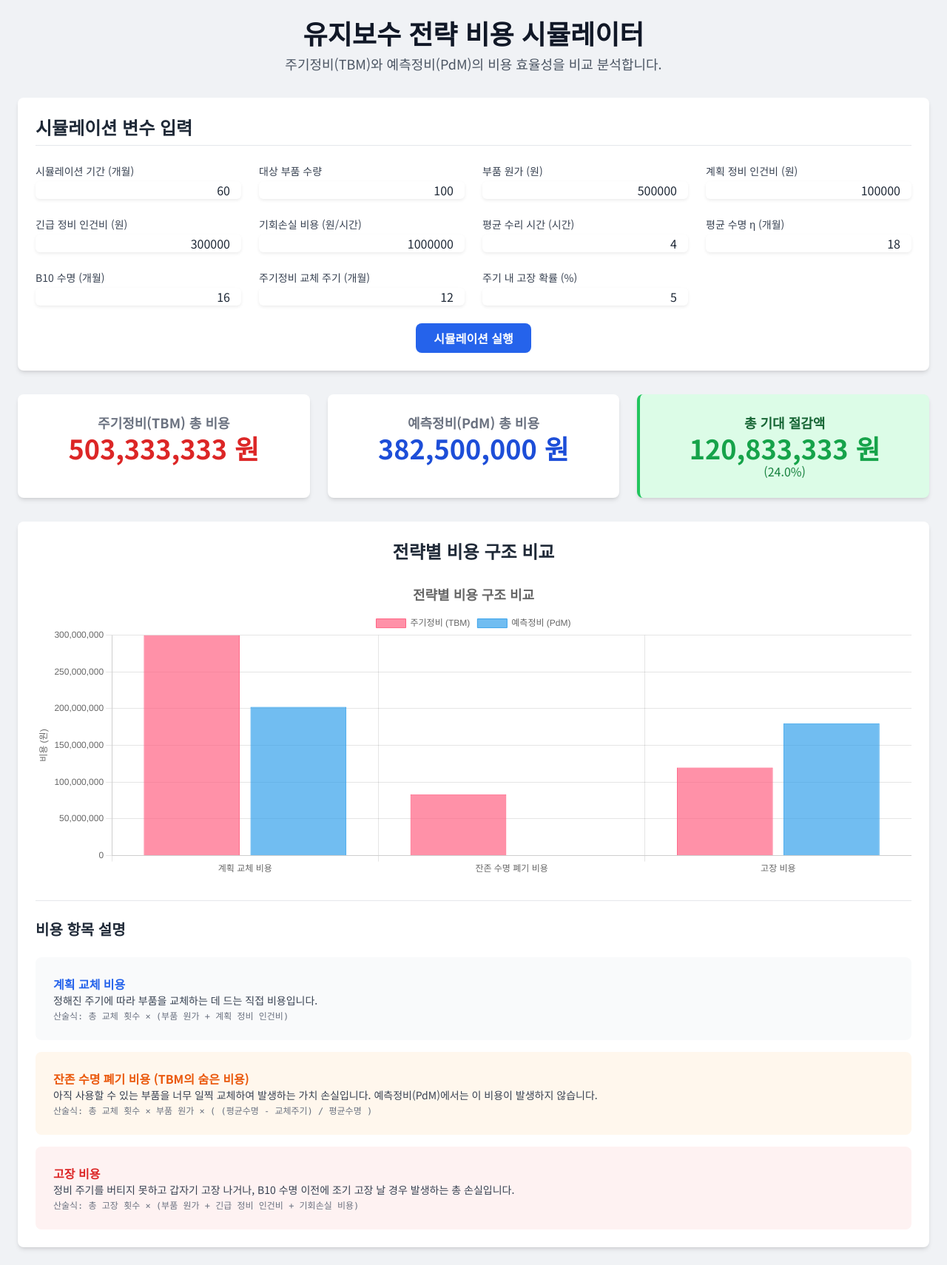
After one commit to khselect/Web, a Flask app: page /simulator in a window 1280 px wide. The commit adds this page. Shown: the whole page at 74% size. Run offline with Flask 3, Linux system fonts and the light colour scheme; some libraries are stand-ins or nearby versions.

Commit message:
유지보수 전략 비용 시뮬레이터 기능 추가

```diff
--- a/app.py
+++ b/app.py
@@ -1,5 +1,6 @@
 import os
 import random
+import math
 from collections import Counter
 from datetime import datetime, date, timedelta
 
@@ -382,6 +383,87 @@ def priority_maintenance():
         print(f"Error in /api/priority_maintenance: {e}")
         return jsonify({'error': str(e)}), 500
 
+# --- 시뮬레이터 페이지 라우트 ---
+@app.route('/simulator')
+def simulator_page():
+    """유지보수 전략 비용 시뮬레이터 페이지를 렌더링합니다."""
+    # base.html을 상속받으므로, base.html에 필요한 변수가 있다면 전달해야 합니다.
+    # 예를 들어, 모든 부품 목록이 필요하다면 여기서 조회해서 전달할 수 있습니다.
+    return render_template('simulator.html')
+
+# --- 시뮬레이션 API 라우트 ---
+@app.route('/api/simulate', methods=['POST'])
+def run_simulation():
+    """
+    입력값을 받아 TBM과 PdM 시나리오를 시뮬레이션하고 결과를 JSON으로 반환합니다.
+    이 함수는 maintenance_simulator 프로젝트의 로직과 동일합니다.
+    """
+    params = request.get_json()
+
+    # --- 입력 변수 (입력값 또는 기본값) ---
+    simulation_period = params.get('simulation_period', 60)
+    num_components = params.get('num_components', 100)
+    c_part = params.get('c_part', 500000)
+    c_planned_labor = params.get('c_planned_labor', 100000)
+    c_unplanned_labor = params.get('c_unplanned_labor', 300000)
+    c_downtime = params.get('c_downtime', 1000000)
+    mttr = params.get('mttr', 4)
+    eta = params.get('eta', 18)
+    b10_life = params.get('b10_life', 16)
+    tbm_interval = params.get('tbm_interval', 12)
+    tbm_failure_prob = params.get('tbm_failure_prob', 0.05)
+
+    # --- 공통 계산: 고장 1회당 총 손실 비용 ---
+    cost_per_failure = c_part + c_unplanned_labor + (c_downtime * mttr)
+
+    # --- 시나리오 A: 주기정비 (TBM) 비용 계산 ---
+    tbm_results = {}
+    if tbm_interval > 0:
+        # 총 교체 횟수
+        replacements_per_comp = math.floor(simulation_period / tbm_interval)
+        total_replacements = replacements_per_comp * num_components
+
+        # 계획 교체 비용
+        tbm_results['planned_cost'] = total_replacements * (c_part + c_planned_labor)
+
+        # 잔존 수명 폐기 비용
+        wasted_life = eta - tbm_interval
+        tbm_results['wasted_life_cost'] = (total_replacements * c_part * (wasted_life / eta)) if wasted_life > 0 and eta > 0 else 0
+
+        # 주기 내 고장 비용
+        num_failures = total_replacements * tbm_failure_prob
+        tbm_results['failure_cost'] = num_failures * cost_per_failure
+
+        # TBM 총 비용
+        tbm_results['total_cost'] = tbm_results['planned_cost'] + tbm_results['wasted_life_cost'] + tbm_results['failure_cost']
+        tbm_results['total_replacements'] = total_replacements
+    else:
+        tbm_results = {'total_cost': 0, 'planned_cost': 0, 'wasted_life_cost': 0, 'failure_cost': 0, 'total_replacements': 0}
+
+    # --- 시나리오 B: 예측정비 (PdM) 비용 계산 ---
+    pdm_results = {}
+    if b10_life > 0:
+        # 총 교체 횟수 (B10 주기에 따름)
+        replacements_per_comp = simulation_period / b10_life
+        total_replacements = replacements_per_comp * num_components
+
+        # 계획 교체 비용 (90%는 계획대로 교체)
+        pdm_results['planned_cost'] = (total_replacements * 0.9) * (c_part + c_planned_labor)
+
+        # 조기 고장 비용 (10%는 B10 이전에 고장)
+        pdm_results['failure_cost'] = (total_replacements * 0.1) * cost_per_failure
+
+        # PdM에서는 잔존 수명 폐기 비용이 발생하지 않음
+        pdm_results['wasted_life_cost'] = 0
+
+        # PdM 총 비용
+        pdm_results['total_cost'] = pdm_results['planned_cost'] + pdm_results['failure_cost']
+        pdm_results['total_replacements'] = total_replacements
+    else:
+        pdm_results = {'total_cost': 0, 'planned_cost': 0, 'wasted_life_cost': 0, 'failure_cost': 0, 'total_replacements': 0}
+
+    return jsonify({'tbm': tbm_results, 'pdm': pdm_results})
+
 # --- 가상 데이터 생성을 위한 헬퍼 함수 ---
 def _generate_fake_data(num_records=150):
     """실제 가상 데이터를 생성하는 내부 함수"""
--- a/templates/index.html
+++ b/templates/index.html
@@ -106,6 +106,7 @@
                  <a href="/analysis-view" class="btn btn-success">수명 분석 보기</a>
                  <a href="/cost-analysis" class="btn btn-info">비용 분석 보기</a>
                  <a href="/dashboard" class="btn btn-secondary">종합 대시보드 보기</a>
+                 <a href="/simulator" class="btn btn-success">비용 시뮬레이터 실행</a>
             </div>
         </div>
 
--- /dev/null
+++ b/templates/simulator.html
@@ -0,0 +1,320 @@
+<!DOCTYPE html>
+<html lang="ko">
+<head>
+    <meta charset="UTF-8">
+    <meta name="viewport" content="width=device-width, initial-scale=1.0">
+    <title>유지보수 전략 비용 시뮬레이터</title>
+    <script src="https://cdn.tailwindcss.com"></script>
+    <script src="https://cdn.jsdelivr.net/npm/chart.js"></script>
+    <link href="https://cdn.jsdelivr.net/npm/bootstrap@5.3.3/dist/css/bootstrap.min.css" rel="stylesheet">
+    <link href="https://fonts.googleapis.com/css2?family=Noto+Sans+KR:wght@400;700&display=swap" rel="stylesheet">
+    <style>
+        body { font-family: 'Noto Sans KR', sans-serif; background-color: #f0f2f5; }
+        .kpi-value { font-weight: 700; color: #1d4ed8; }
+        .savings-value { font-weight: 700; color: #16a34a; }
+        .cost-value { font-weight: 700; color: #dc2626; }
+        input[type=number] { text-align: right; }
+        .modal-body .calc-step { border-left: 3px solid #e5e7eb; padding-left: 1rem; margin-bottom: 1rem; }
+        .modal-body .calc-result { font-weight: 700; color: #1d4ed8; }
+    </style>
+</head>
+<body class="text-gray-800">
+
+    <div class="container mx-auto p-4 md:p-8 max-w-7xl">
+        <header class="text-center mb-8">
+            <h1 class="text-4xl font-bold text-gray-900">유지보수 전략 비용 시뮬레이터</h1>
+            <p class="text-lg text-gray-600 mt-2">주기정비(TBM)와 예측정비(PdM)의 비용 효율성을 비교 분석합니다.</p>
+        </header>
+
+        <!-- 입력 섹션 -->
+        <section id="inputs" class="bg-white p-6 rounded-lg shadow-md mb-8">
+            <h2 class="text-2xl font-bold border-b pb-2 mb-4">시뮬레이션 변수 입력</h2>
+            <div class="grid grid-cols-1 md:grid-cols-2 lg:grid-cols-4 gap-6">
+                <!-- 20% 절감을 위한 기본값으로 설정 -->
+                <div>
+                    <label for="simulation_period" class="block text-sm font-medium text-gray-700">시뮬레이션 기간 (개월)</label>
+                    <input type="number" id="simulation_period" value="60" class="mt-1 block w-full rounded-md border-gray-300 shadow-sm">
+                </div>
+                <div>
+                    <label for="num_components" class="block text-sm font-medium text-gray-700">대상 부품 수량</label>
+                    <input type="number" id="num_components" value="100" class="mt-1 block w-full rounded-md border-gray-300 shadow-sm">
+                </div>
+                <div>
+                    <label for="c_part" class="block text-sm font-medium text-gray-700">부품 원가 (원)</label>
+                    <input type="number" id="c_part" value="500000" step="10000" class="mt-1 block w-full rounded-md border-gray-300 shadow-sm">
+                </div>
+                <div>
+                    <label for="c_planned_labor" class="block text-sm font-medium text-gray-700">계획 정비 인건비 (원)</label>
+                    <input type="number" id="c_planned_labor" value="100000" step="10000" class="mt-1 block w-full rounded-md border-gray-300 shadow-sm">
+                </div>
+                <div>
+                    <label for="c_unplanned_labor" class="block text-sm font-medium text-gray-700">긴급 정비 인건비 (원)</label>
+                    <input type="number" id="c_unplanned_labor" value="300000" step="10000" class="mt-1 block w-full rounded-md border-gray-300 shadow-sm">
+                </div>
+                <div>
+                    <label for="c_downtime" class="block text-sm font-medium text-gray-700">기회손실 비용 (원/시간)</label>
+                    <input type="number" id="c_downtime" value="1000000" step="100000" class="mt-1 block w-full rounded-md border-gray-300 shadow-sm">
+                </div>
+                <div>
+                    <label for="mttr" class="block text-sm font-medium text-gray-700">평균 수리 시간 (시간)</label>
+                    <input type="number" id="mttr" value="4" class="mt-1 block w-full rounded-md border-gray-300 shadow-sm">
+                </div>
+                <div>
+                    <label for="eta" class="block text-sm font-medium text-gray-700">평균 수명 η (개월)</label>
+                    <input type="number" id="eta" value="18" class="mt-1 block w-full rounded-md border-gray-300 shadow-sm">
+                </div>
+                <div>
+                    <label for="b10_life" class="block text-sm font-medium text-gray-700">B10 수명 (개월)</label>
+                    <input type="number" id="b10_life" value="16" class="mt-1 block w-full rounded-md border-gray-300 shadow-sm">
+                </div>
+                <div>
+                    <label for="tbm_interval" class="block text-sm font-medium text-gray-700">주기정비 교체 주기 (개월)</label>
+                    <input type="number" id="tbm_interval" value="12" class="mt-1 block w-full rounded-md border-gray-300 shadow-sm">
+                </div>
+                <div>
+                    <label for="tbm_failure_prob" class="block text-sm font-medium text-gray-700">주기 내 고장 확률 (%)</label>
+                    <input type="number" id="tbm_failure_prob" value="5" step="0.1" class="mt-1 block w-full rounded-md border-gray-300 shadow-sm">
+                </div>
+            </div>
+            <div class="mt-6 text-center">
+                <button id="simulate-btn" class="bg-blue-600 text-white font-bold py-2 px-6 rounded-lg hover:bg-blue-700">
+                    시뮬레이션 실행
+                </button>
+            </div>
+        </section>
+
+        <!-- 결과 대시보드 -->
+        <section id="results" class="hidden">
+            <div class="grid grid-cols-1 md:grid-cols-3 gap-6 mb-8">
+                <div class="bg-white p-6 rounded-lg shadow-md text-center">
+                    <h3 class="text-lg font-bold text-gray-500">주기정비(TBM) 총 비용</h3>
+                    <p id="total-cost-tbm" class="text-4xl cost-value">0 원</p>
+                </div>
+                <div class="bg-white p-6 rounded-lg shadow-md text-center">
+                    <h3 class="text-lg font-bold text-gray-500">예측정비(PdM) 총 비용</h3>
+                    <p id="total-cost-pdm" class="text-4xl kpi-value">0 원</p>
+                </div>
+                <div class="bg-green-100 border-l-4 border-green-500 p-6 rounded-lg shadow-md text-center">
+                    <h3 class="text-lg font-bold text-green-800">총 기대 절감액</h3>
+                    <p id="total-savings" class="text-4xl savings-value">0 원</p>
+                    <p id="savings-percent" class="text-md text-green-700">(0.0%)</p>
+                </div>
+            </div>
+
+            <div class="bg-white p-6 rounded-lg shadow-md">
+                <h3 class="text-2xl font-bold mb-4 text-center">전략별 비용 구조 비교</h3>
+                <div style="height: 400px;">
+                    <canvas id="comparisonChart"></canvas>
+                </div>
+
+                <!-- ⭐️ 비용 항목 설명 섹션을 추가 ⭐️ -->
+                <div id="cost-explanation" class="mt-8 border-t pt-6">
+                    <h4 class="text-xl font-bold mb-4">비용 항목 설명</h4>
+                    <div class="space-y-4 text-gray-700">
+                        <div class="p-4 bg-gray-50 rounded-lg">
+                            <p class="font-bold text-blue-600">계획 교체 비용</p>
+                            <p class="text-sm">정해진 주기에 따라 부품을 교체하는 데 드는 직접 비용입니다.</p>
+                            <p class="text-xs mt-1 text-gray-500 font-mono">산술식: 총 교체 횟수 × (부품 원가 + 계획 정비 인건비)</p>
+                        </div>
+                        <div class="p-4 bg-orange-50 rounded-lg">
+                            <p class="font-bold text-orange-600">잔존 수명 폐기 비용 (TBM의 숨은 비용)</p>
+                            <p class="text-sm">아직 사용할 수 있는 부품을 너무 일찍 교체하여 발생하는 가치 손실입니다. 예측정비(PdM)에서는 이 비용이 발생하지 않습니다.</p>
+                            <p class="text-xs mt-1 text-gray-500 font-mono">산술식: 총 교체 횟수 × 부품 원가 × ( (평균수명 - 교체주기) / 평균수명 )</p>
+                        </div>
+                        <div class="p-4 bg-red-50 rounded-lg">
+                            <p class="font-bold text-red-600">고장 비용</p>
+                            <p class="text-sm">정비 주기를 버티지 못하고 갑자기 고장 나거나, B10 수명 이전에 조기 고장 날 경우 발생하는 총 손실입니다.</p>
+                            <p class="text-xs mt-1 text-gray-500 font-mono">산술식: 총 고장 횟수 × (부품 원가 + 긴급 정비 인건비 + 기회손실 비용)</p>
+                        </div>
+                    </div>
+                </div>
+            </div>
+        </section>
+    </div>
+
+    <!-- Modal -->
+    <div class="modal fade" id="exampleModal" tabindex="-1" aria-labelledby="exampleModalLabel" aria-hidden="true">
+        <div class="modal-dialog modal-lg">
+            <div class="modal-content">
+                <div class="modal-header">
+                <h5 class="modal-title" id="exampleModalLabel">비용 계산 예시</h5>
+                <button type="button" class="btn-close" data-bs-dismiss="modal" aria-label="Close"></button>
+            </div>
+            <div class="modal-body" id="modal-content-body">
+                <!-- JS가 이 영역을 동적으로 채웁니다. -->
+            </div>
+            <div class="modal-footer">
+                <button type="button" class="btn btn-secondary" data-bs-dismiss="modal">닫기</button>
+            </div>
+        </div>
+    </div>
+
+    <script src="https://cdn.jsdelivr.net/npm/bootstrap@5.3.3/dist/js/bootstrap.bundle.min.js"></script>
+    <script>
+        document.addEventListener('DOMContentLoaded', () => {
+            const simulateBtn = document.getElementById('simulate-btn');
+            const resultsSection = document.getElementById('results');
+            let comparisonChartInstance;
+
+            const formatCurrency = (value) => new Intl.NumberFormat('ko-KR').format(Math.round(value)) + ' 원';
+
+            const runSimulation = async () => {
+                const inputs = {
+                    simulation_period: parseFloat(document.getElementById('simulation_period').value),
+                    num_components: parseInt(document.getElementById('num_components').value),
+                    c_part: parseFloat(document.getElementById('c_part').value),
+                    c_planned_labor: parseFloat(document.getElementById('c_planned_labor').value),
+                    c_unplanned_labor: parseFloat(document.getElementById('c_unplanned_labor').value),
+                    c_downtime: parseFloat(document.getElementById('c_downtime').value),
+                    mttr: parseFloat(document.getElementById('mttr').value),
+                    eta: parseFloat(document.getElementById('eta').value),
+                    b10_life: parseFloat(document.getElementById('b10_life').value),
+                    tbm_interval: parseFloat(document.getElementById('tbm_interval').value),
+                    tbm_failure_prob: parseFloat(document.getElementById('tbm_failure_prob').value) / 100,
+                };
+
+                try {
+                    const response = await fetch('/api/simulate', {
+                        method: 'POST',
+                        headers: { 'Content-Type': 'application/json' },
+                        body: JSON.stringify(inputs)
+                    });
+                    if (!response.ok) throw new Error('시뮬레이션 서버 오류');
+                    const results = await response.json();
+                    updateDashboard(results);
+                    resultsSection.classList.remove('hidden');
+                } catch (error) {
+                    console.error('시뮬레이션 실패:', error);
+                    alert('시뮬레이션 실행 중 오류가 발생했습니다.');
+                }
+            };
+
+            const updateDashboard = (results) => {
+                const { tbm, pdm } = results;
+
+                document.getElementById('total-cost-tbm').textContent = formatCurrency(tbm.total_cost);
+                document.getElementById('total-cost-pdm').textContent = formatCurrency(pdm.total_cost);
+                const savings = tbm.total_cost - pdm.total_cost;
+                const savingsPercent = tbm.total_cost > 0 ? (savings / tbm.total_cost * 100).toFixed(1) : 0;
+                document.getElementById('total-savings').textContent = formatCurrency(savings);
+                document.getElementById('savings-percent').textContent = `(${savingsPercent}%)`;
+
+                updateComparisonChart(tbm, pdm);
+            };
+
+            const updateComparisonChart = (tbm, pdm) => {
+                const ctx = document.getElementById('comparisonChart').getContext('2d');
+                const chartData = {
+                    labels: ['계획 교체 비용', '잔존 수명 폐기 비용', '고장 비용'],
+                    datasets: [
+                        {
+                            label: '주기정비 (TBM)',
+                            data: [tbm.planned_cost, tbm.wasted_life_cost, tbm.failure_cost],
+                            backgroundColor: 'rgba(255, 99, 132, 0.7)',
+                            borderColor: 'rgba(255, 99, 132, 1)',
+                            borderWidth: 1
+                        },
+                        {
+                            label: '예측정비 (PdM)',
+                            data: [pdm.planned_cost, pdm.wasted_life_cost, pdm.failure_cost],
+                            backgroundColor: 'rgba(54, 162, 235, 0.7)',
+                            borderColor: 'rgba(54, 162, 235, 1)',
+                            borderWidth: 1
+                        }
+                    ]
+                };
+
+                if (comparisonChartInstance) {
+                    comparisonChartInstance.data = chartData;
+                    comparisonChartInstance.update();
+                } else {
+                    comparisonChartInstance = new Chart(ctx, {
+                        type: 'bar',
+                        data: chartData,
+                        options: {
+                            responsive: true,
+                            maintainAspectRatio: false,
+                            plugins: {
+                                title: { display: true, text: '전략별 비용 구조 비교', font: { size: 18 } },
+                                tooltip: { callbacks: { label: (c) => `${c.dataset.label}: ${formatCurrency(c.raw)}` } }
+                            },
+                            scales: { y: { beginAtZero: true, title: { display: true, text: '비용 (원)' } } }
+                        }
+                    });
+                }
+            };
+
+            // ⭐️ 모달 내용 생성 및 표시 로직 추가 ⭐️
+            const exampleModal = document.getElementById('exampleModal');
+            exampleModal.addEventListener('show.bs.modal', function (event) {
+                const button = event.relatedTarget;
+                const type = button.getAttribute('data-type');
+                const inputs = getInputs();
+                const modalTitle = exampleModal.querySelector('.modal-title');
+                const modalBody = exampleModal.querySelector('#modal-content-body');
+
+                let title = '';
+                let contentHTML = '';
+
+                const cost_per_failure = inputs.c_part + inputs.c_unplanned_labor + (inputs.c_downtime * inputs.mttr);
+
+                if (type === 'planned') {
+                    title = '계획 교체 비용 (TBM 기준)';
+                    const replacements = Math.floor(inputs.simulation_period / inputs.tbm_interval) * inputs.num_components;
+                    const cost = replacements * (inputs.c_part + inputs.c_planned_labor);
+                    contentHTML = `
+                        <div class="calc-step">
+                            <p><strong>1. 총 교체 횟수:</strong></p>
+                            <p class="font-mono text-sm">(${inputs.simulation_period}개월 / ${inputs.tbm_interval}개월) × ${inputs.num_components}개 = ${replacements.toLocaleString()}회</p>
+                        </div>
+                        <div class="calc-step">
+                            <p><strong>2. 총 비용:</strong></p>
+                            <p class="font-mono text-sm">${replacements.toLocaleString()}회 × (${formatCurrency(inputs.c_part)} + ${formatCurrency(inputs.c_planned_labor)}) = <span class="calc-result">${formatCurrency(cost)}</span></p>
+                        </div>
+                    `;
+                } else if (type === 'wasted') {
+                    title = '잔존 수명 폐기 비용 (TBM 기준)';
+                    const wasted_life = inputs.eta - inputs.tbm_interval;
+                    const wasted_value = inputs.c_part * (wasted_life / inputs.eta);
+                    const replacements = Math.floor(inputs.simulation_period / inputs.tbm_interval) * inputs.num_components;
+                    const total_wasted_cost = wasted_value * replacements;
+                    contentHTML = `
+                        <div class="calc-step">
+                            <p><strong>1. 1회 교체 시 폐기되는 가치:</strong></p>
+                            <p class="font-mono text-sm">${formatCurrency(inputs.c_part)} × ((${inputs.eta}개월 - ${inputs.tbm_interval}개월) / ${inputs.eta}개월) = ${formatCurrency(wasted_value)}</p>
+                        </div>
+                        <div class="calc-step">
+                            <p><strong>2. 총 폐기 비용:</strong></p>
+                            <p class="font-mono text-sm">${formatCurrency(wasted_value)} × ${replacements.toLocaleString()}회 = <span class="calc-result">${formatCurrency(total_wasted_cost)}</span></p>
+                        </div>
+                    `;
+                } else if (type === 'failure') {
+                    title = '고장 비용 (TBM 기준)';
+                    const replacements = Math.floor(inputs.simulation_period / inputs.tbm_interval) * inputs.num_components;
+                    const num_failures = replacements * inputs.tbm_failure_prob;
+                    const total_failure_cost = num_failures * cost_per_failure;
+                    contentHTML = `
+                        <div class="calc-step">
+                            <p><strong>1. 1회 고장 시 총 손실:</strong></p>
+                            <p class="font-mono text-sm">${formatCurrency(inputs.c_part)} + ${formatCurrency(inputs.c_unplanned_labor)} + (${formatCurrency(inputs.c_downtime)} × ${inputs.mttr}시간) = ${formatCurrency(cost_per_failure)}</p>
+                        </div>
+                        <div class="calc-step">
+                            <p><strong>2. 총 고장 횟수 (예상):</strong></p>
+                            <p class="font-mono text-sm">${replacements.toLocaleString()}회 × ${inputs.tbm_failure_prob * 100}% = ${num_failures.toFixed(1)}회</p>
+                        </div>
+                        <div class="calc-step">
+                            <p><strong>3. 총 고장 비용:</strong></p>
+                            <p class="font-mono text-sm">${num_failures.toFixed(1)}회 × ${formatCurrency(cost_per_failure)} = <span class="calc-result">${formatCurrency(total_failure_cost)}</span></p>
+                        </div>
+                    `;
+                }
+                modalTitle.textContent = title;
+                modalBody.innerHTML = contentHTML;
+            });
+
+            simulateBtn.addEventListener('click', runSimulation);
+            runSimulation();
+        });
+    </script>
+</body>
+</html>
```
